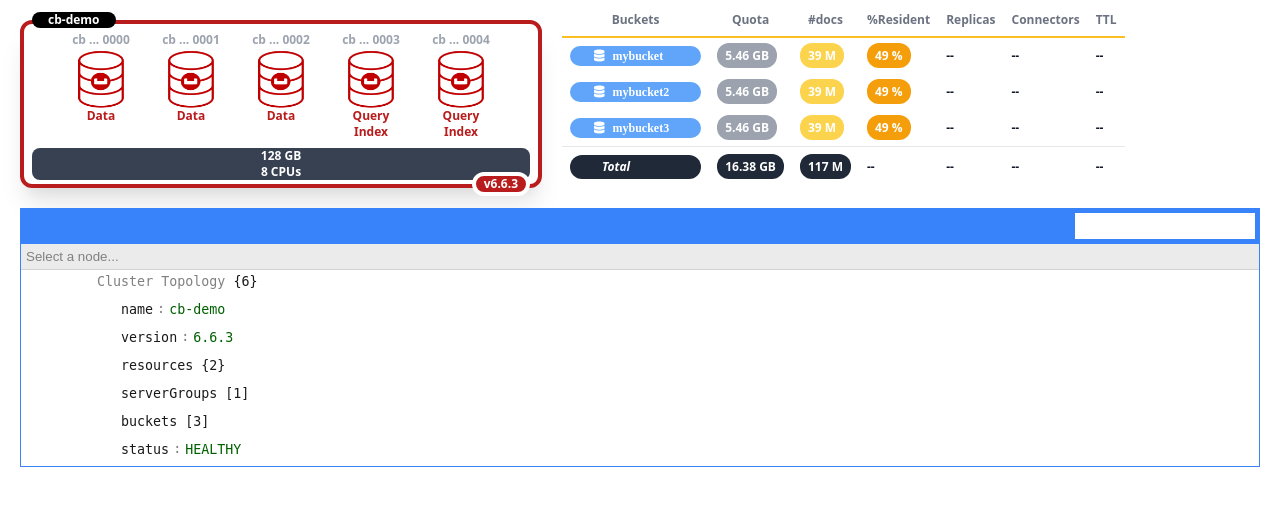
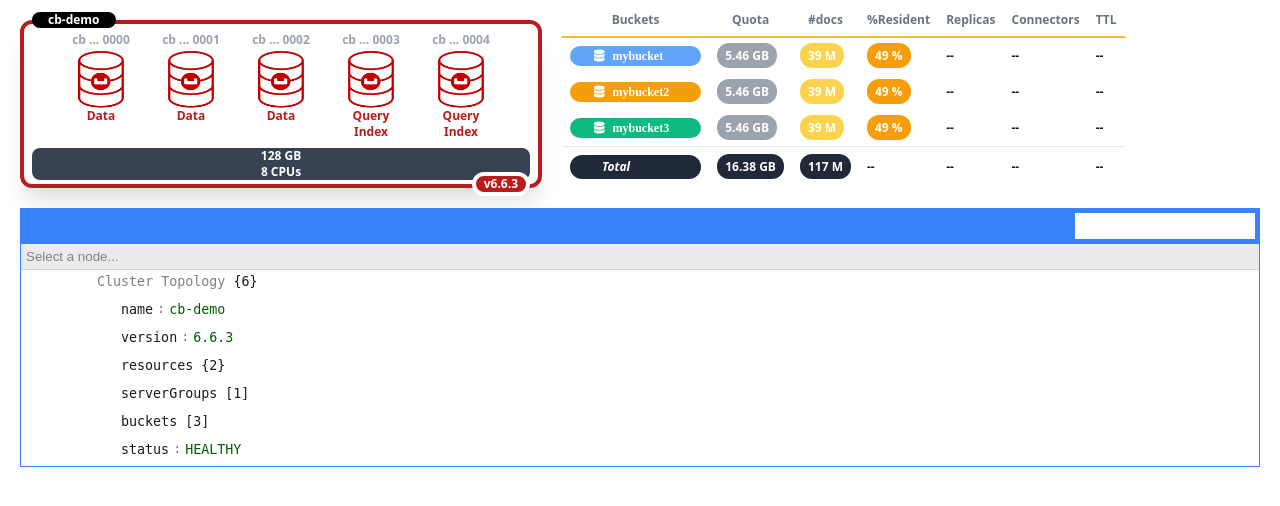
Before and after one commit to couchbaselabs/topology-ui, a plain HTML site: page index.html in a window 1280 px wide. Drawn offline with nearby package versions, Linux system fonts and the light colour scheme.

Commit message:
added default simple cluster topology

```diff
--- a/index.html
+++ b/index.html
@@ -80,154 +80,8 @@
                 }
             ],
             buckets: [{ name: "mybucket", quota: 5590, documents: 39000000, ratio: 49, connectors: ["mobile","kafka", "elastic"]},
-                { name: "mybucket2", quota: 5590, documents: 39000000, ratio: 49, connectors: ["mobile","kafka", "elastic"]},
-                { name: "mybucket3", quota: 5590, documents: 39000000, ratio: 49, connectors: ["mobile","kafka", "elastic"]}],
-            status: "HEALTHY"
-        }
-    var data2 =
-        {
-            name: "cb-demo",
-            version: "6.6.3",
-            resources: {
-                memory: "128",
-                cpus: "8"
-            },
-            serverGroups: [
-                {
-                    name: "serverGroup1",
-                    nodes: [
-                        {
-                            name: "cb-demo0000",
-                            resources: {
-                                memory: "256",
-                                cpus: "16"
-                            },
-                            services: [
-                                "Query",
-                                "Index"
-                            ],
-                            status: "HEALTHY"
-                        },
-                        {
-                            name: "cb-demo0001",
-                            services: [
-                                "Data",
-                                "Query",
-                                "Index",
-                                "Analytics"
-                            ],
-                            status: "HEALTHY"
-                        },
-                        {
-                            name: "cb-demo0002",
-                            services: [
-                                "Data",
-                                "Query",
-                                "Index",
-                                "Analytics"
-                            ],
-                            status: "HEALTHY"
-                        }
-                    ],
-                    status: "HEALTHY"
-                },
-                {
-                    name: "serverGroup2",
-                    nodes: [
-                        {
-                            name: "cb-demo0003",
-                            resources: {
-                                memory: "256",
-                                cpus: "16"
-                            },
-                            services: [
-                                "Data",
-                                "Query",
-                                "Index",
-                                "Analytics"
-                            ],
-                            status: "HEALTHY"
-                        },
-                        {
-                            name: "cb-demo0004",
-                            services: [
-                                "Data",
-                                "Query",
-                                "Index",
-                                "Analytics"
-                            ],
-                            status: "HEALTHY"
-                        },
-                        {
-                            name: "cb-demo0005",
-                            services: [
-                                "Data",
-                                "Query",
-                                "Index",
-                                "Analytics"
-                            ],
-                            status: "HEALTHY"
-                        }
-                    ],
-                    status: "HEALTHY"
-                },
-                {
-                    name: "serverGroup3",
-                    nodes: [
-                        {
-                            name: "cb-demo0006",
-                            services: [
-                                "Data"
-                            ],
-                            status: "HEALTHY"
-                        },
-                        {
-                            name: "cb-demo0007",
-                            services: [
-                                "Data",
-                            ],
-                            status: "HEALTHY"
-                        },
-                        {
-                            name: "cb-demo0008",
-                            services: [
-                                "Query",
-                                "Index"
-                            ],
-                            resources: {
-                                memory: "256",
-                                cpus: "16"
-                            },
-                            status: "HEALTHY"
-                        }
-                    ],
-                    status: "HEALTHY"
-                }
-            ],
-            buckets: [{
-                name: "mybucket",
-                quota: 5590,
-                documents: 39000000,
-                ratio: 49,
-                "replicas": 1,
-                "connectors": ["mobile", "kafka", "elastic"]
-            },
-                {
-                    name: "mybucket2",
-                    quota: 5590,
-                    documents: 39000000,
-                    ratio: 49,
-                    "replicas": 1,
-                    "connectors": ["mobile", "kafka", "elastic"]
-                },
-                {
-                    name: "mybucket3",
-                    quota: 5590,
-                    documents: 39000000,
-                    ratio: 49,
-                    "replicas": 1,
-                    "connectors": ["mobile", "kafka", "elastic"]
-                }],
+                { name: "mybucket2", quota: 5590, type: "ephemeral", documents: 39000000, ratio: 49, connectors: ["mobile","kafka", "elastic"]},
+                { name: "mybucket3", quota: 5590, type: "magma", documents: 39000000, ratio: 49, connectors: ["mobile","kafka", "elastic"]}],
             status: "HEALTHY"
         }
     let content = document.getElementById("display");
```
